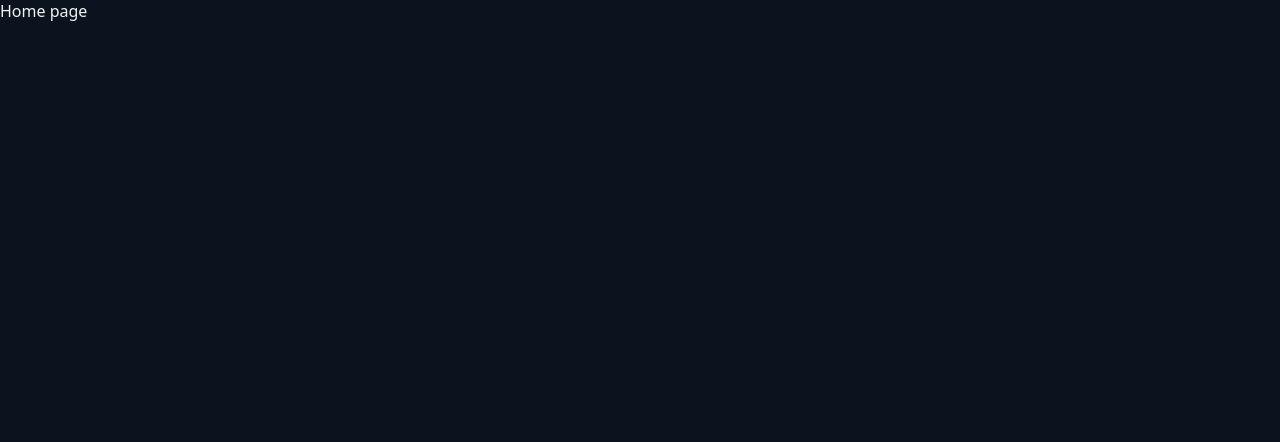
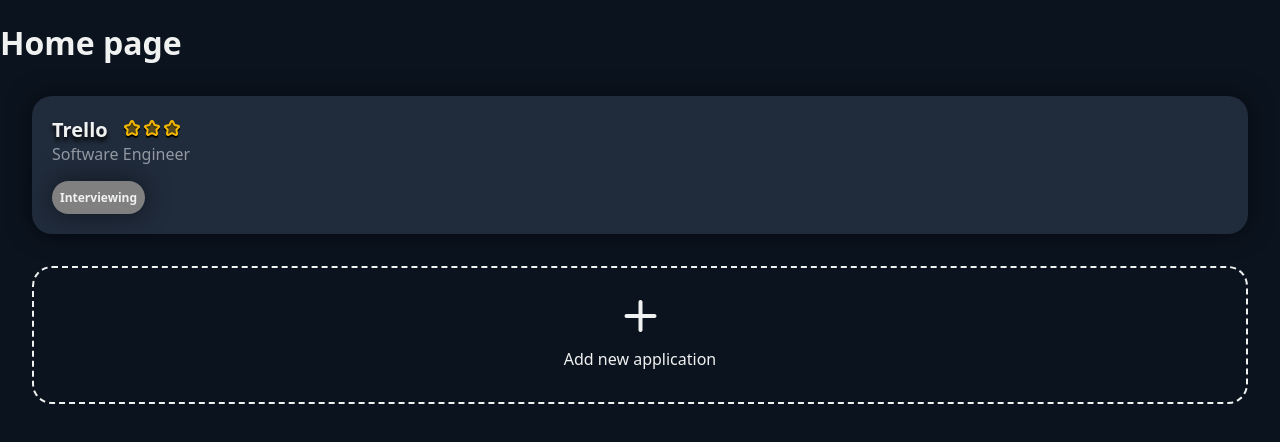
Before and after one commit to Nyakuma101/job-tracker, a React (Create React App) app: page / in a window 1280 px wide. Shown: the top 442 px of the page. Built offline with nearby package versions, Linux system fonts and the light colour scheme.

Commit message:
updated the folder & file names. added the link to add-apllication page

```diff
--- /dev/null
+++ b/src/components/AddCardButton/AddCardButton.jsx
@@ -0,0 +1,18 @@
+import styles from './AddCardButton.module.css';
+import Plus from '../../assets/images/plus.svg';
+import { Link } from 'react-router-dom';
+
+
+function AddCardButton() {
+
+  return (
+    <Link to="/add-application" className={styles.card}>
+
+      <img className={styles.plus} src={Plus} alt="plus sign"/>
+      <p className={styles.cardText}>Add new application </p>
+
+     </Link>
+  );
+}
+
+export default AddCardButton;
--- a/src/index.css
+++ b/src/index.css
@@ -21,6 +21,9 @@ body {
   color: var(--text-primary-color);
 }
 
+a {
+  text-decoration: none;
+}
 code {
   font-family: source-code-pro, Menlo, Monaco, Consolas, 'Courier New', monospace;
 }
--- a/src/pages/Home/Home.jsx
+++ b/src/pages/Home/Home.jsx
@@ -1,5 +1,13 @@
 import React from 'react';
+import Card from '../../components/Card/Card';
+import AddCardButton from '../../components/AddCardButton/AddCardButton';
 
 export default function Home() {
-  return <div>Home page</div>;
-}
+  return (
+    <div>
+      <h1>Home page</h1>
+    <Card />
+    <AddCardButton />
+    </div>
+    );
+};
```
Also changed, not shown: src/App.js (+1 -8 lines), src/components/AddCard/AddCard.jsx (deleted, +0 -14 lines), src/components/AddCardButton/AddCardButton.module.css (renamed from src/components/AddCard/AddCard.module.css).
